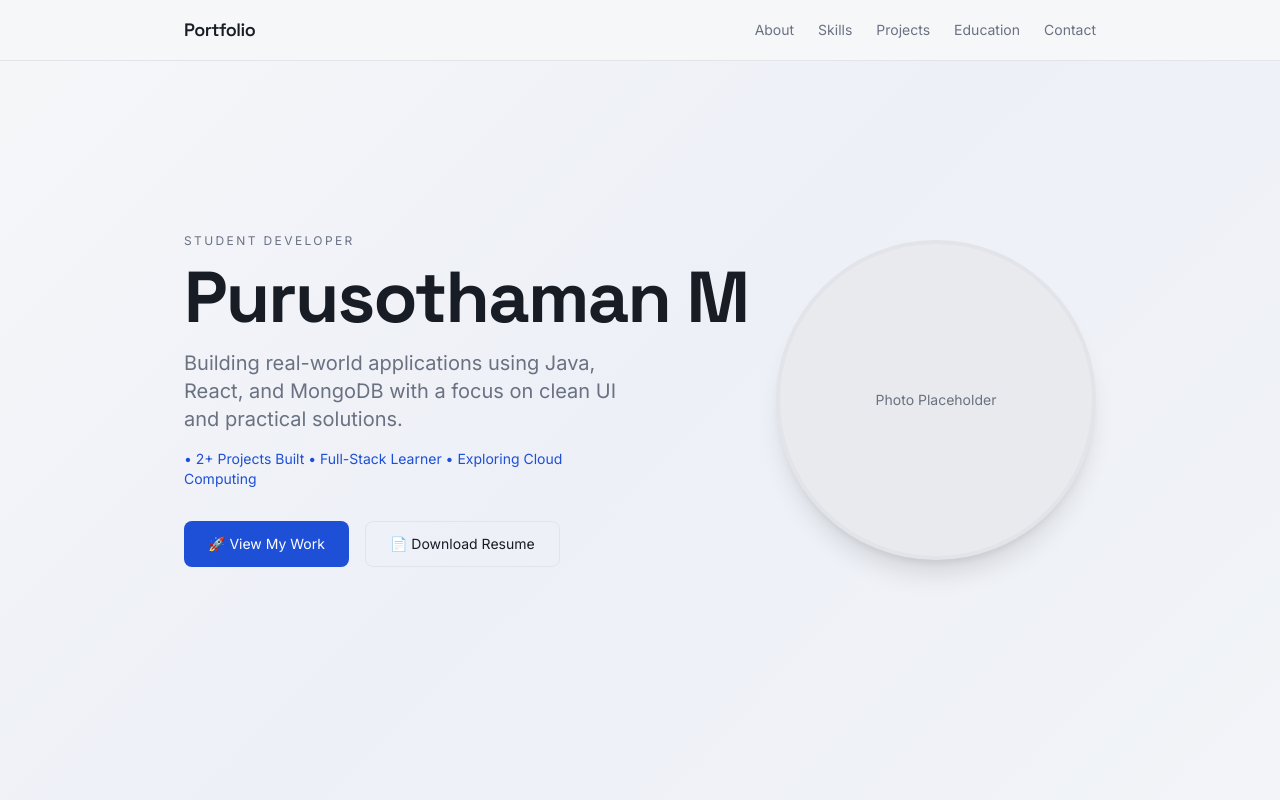
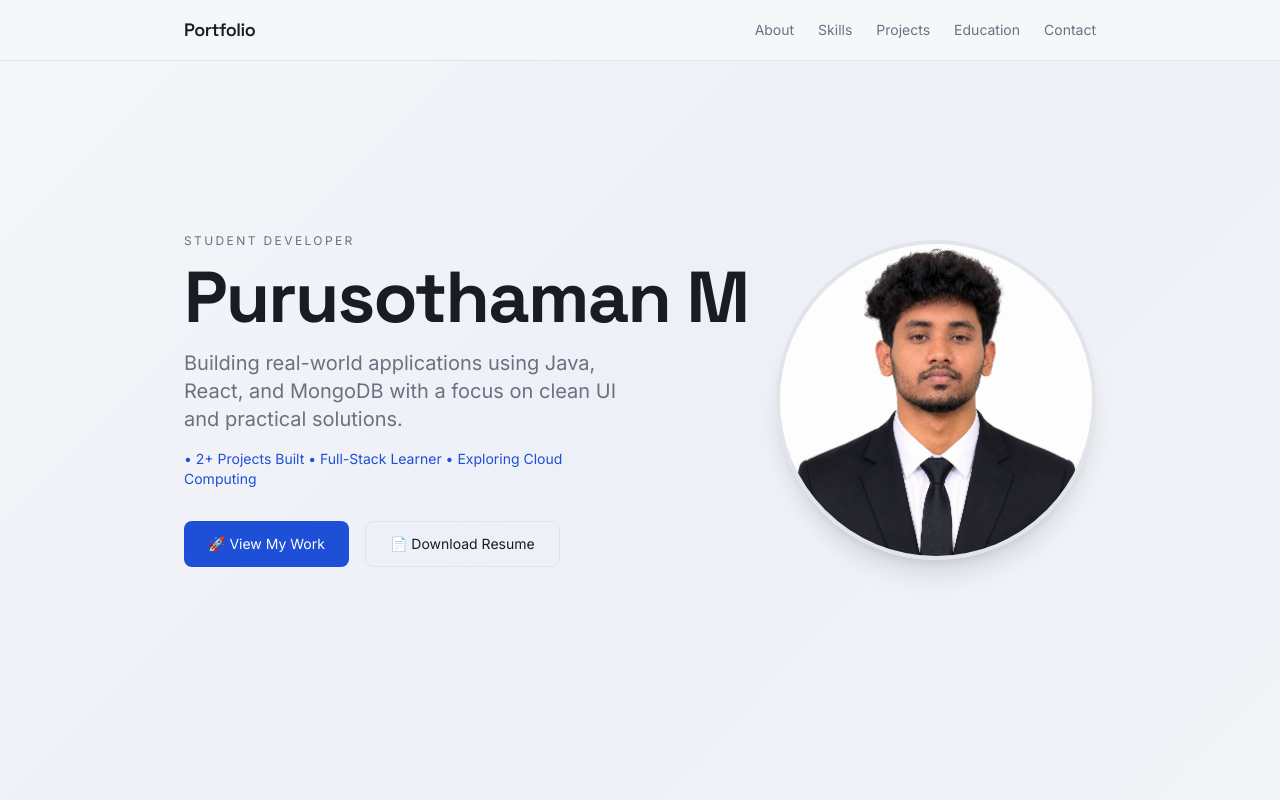
Before and after one commit to Purusothaman5767/portfolio, a React (Vite) app: page / in a window 1280 px wide. Shown: the top 800 px of the page. Built offline with nearby package versions, Linux system fonts and the light colour scheme; the HTML template or start-up script is replaced by a standard one.

Commit message:
added profile photo

```diff
--- a/src/components/HeroSection.tsx
+++ b/src/components/HeroSection.tsx
@@ -100,10 +100,14 @@ const HeroSection = () => {
           className="flex justify-center md:justify-end"
         >
           <div
-            className="w-64 h-64 sm:w-80 sm:h-80 rounded-full bg-muted
-            border-4 border-border shadow-xl hover:scale-105 transition-transform duration-500 flex items-center justify-center text-muted-foreground font-body text-sm"
+            className="w-64 h-64 sm:w-80 sm:h-80 rounded-full overflow-hidden
+  border-4 border-border shadow-xl hover:scale-105 transition-transform duration-500"
           >
-            Photo Placeholder
+            <img
+              src="/Purusoth.png"
+              alt="Purusothaman M"
+              className="w-full h-full object-cover"
+            />
           </div>
         </motion.div>
 
```
Also changed, not shown: public/Purusoth.png (added).
